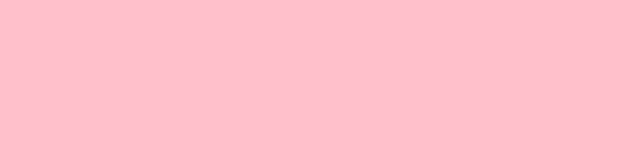
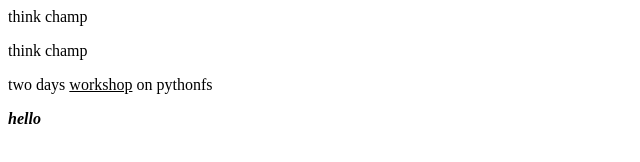
Before and after one commit to Shaikrizzwana/nbkr, a plain HTML site: page index.html in a window 1280 px wide. Shown: the whole page, without its empty margins (0-640 px from the left). Drawn offline with Linux system fonts and the light colour scheme.

Commit message:
Update index.html

```diff
--- a/index.html
+++ b/index.html
@@ -2,6 +2,10 @@
 <head>
 <title></title>
 </head>
-<body bgcolor="pink">
+<body >
+  <p> think champ </p>
+  <p> think champ </p>
+  <p> two days <u> workshop</u> on pythonfs</p>
+  <p> <i> <b> hello </b></i></p>
 </body>
 </html>
```
